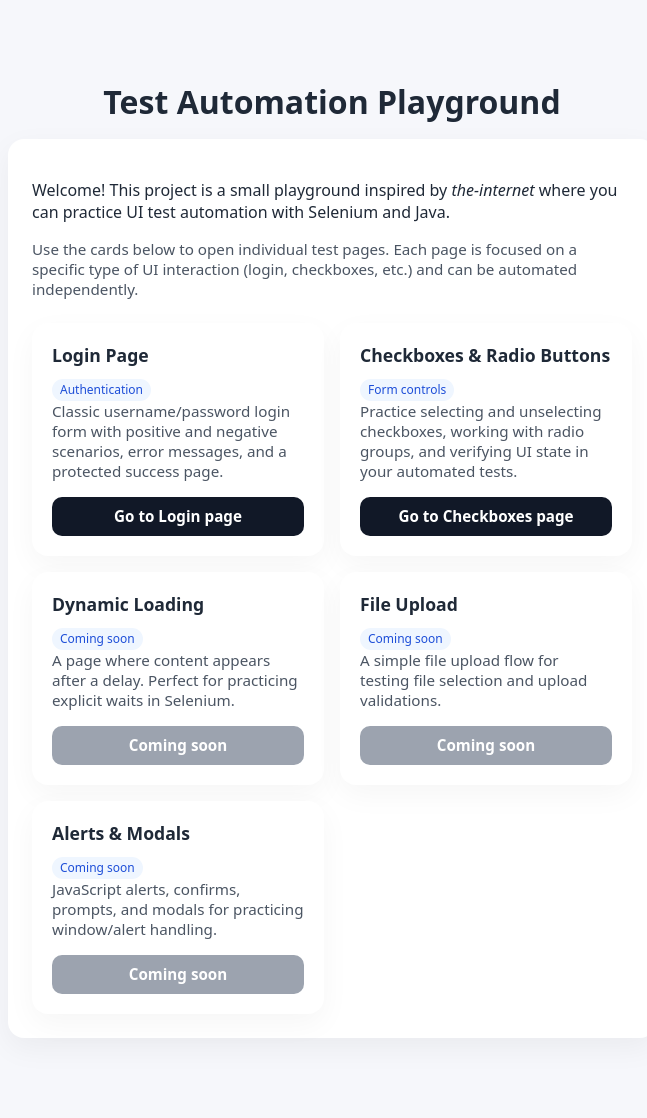
After one commit to jimeneztorres14/practice-login-page-for-test-automation, a Flask app: template templates/home.html in a window 1280 px wide. The commit adds this page. Shown: the whole page, without its empty margins (308-955 px from the left). Run offline with Flask 3, Linux system fonts and the light colour scheme; the template is opened without the code that fills it, so the values that code supplies are empty.

Commit message:
Add a new home page and update CSS file

```diff
--- a/app.py
+++ b/app.py
@@ -10,8 +10,8 @@ VALID_USERNAME = "student"
 VALID_PASSWORD = "Password123"
 
 @app.route("/")
-def root():
-    return redirect(url_for("login"))
+def home():
+    return render_template("home.html")
 
 @app.route("/practice-test-login/", methods=["GET", "POST"])
 def login():
--- a/static/styles.css
+++ b/static/styles.css
@@ -70,3 +70,82 @@ button:hover { opacity: 0.92; }
 }
 .flash { margin-bottom: 1rem; }
 .flash-info { color: #374151; }
+
+.back-btn {
+  display: inline-block;
+  margin-top: 1.2rem;
+  padding: 0.65rem 1rem;
+  background: #7F1734;
+  color: white;
+  text-decoration: none;
+  font-weight: 600;
+  border-radius: 10px;
+  font-size: 0.9rem;
+}
+
+.back-btn:hover {
+  opacity: 0.92;
+}
+
+
+/* ============================
+   Home Page Grid + Navigation Cards
+   ============================ */
+
+.grid {
+  display: grid;
+  grid-template-columns: repeat(auto-fit, minmax(220px, 1fr));
+  gap: 1rem;
+  margin-top: 1.5rem;
+}
+
+.nav-card {
+  border-radius: 16px;
+  padding: 1.25rem;
+  background: #ffffff;
+  box-shadow: 0 10px 30px rgba(0,0,0,0.04);
+  height: 100%;
+  display: flex;
+  flex-direction: column;
+  justify-content: space-between;
+}
+
+.nav-card h2 {
+  margin-top: 0;
+  margin-bottom: 0.5rem;
+  font-size: 1.1rem;
+}
+
+.nav-card p {
+  margin-top: 0;
+  margin-bottom: 1rem;
+  font-size: 0.95rem;
+  color: #4b5563;
+}
+
+.nav-link-btn {
+  display: inline-block;
+  padding: 0.6rem 0.9rem;
+  border-radius: 10px;
+  text-decoration: none;
+  background: #111827;
+  color: #ffffff;
+  font-weight: 600;
+  text-align: center;
+  font-size: 0.95rem;
+}
+
+.nav-link-btn:hover {
+  opacity: 0.92;
+}
+
+.tag {
+  display: inline-block;
+  margin-top: 0.25rem;
+  padding: 0.15rem 0.5rem;
+  border-radius: 999px;
+  font-size: 0.75rem;
+  background: #eff6ff;
+  color: #1d4ed8;
+  font-weight: 500;
+}
--- a/templates/checkboxes.html
+++ b/templates/checkboxes.html
@@ -8,8 +8,8 @@
 </head>
 <body>
   <main class="container">
+    <a href="{{ url_for('home') }}" class="back-btn" data-test="back-button">← Back to Home</a>
     <h1 class="page-title">Checkboxes & Radio Buttons</h1>
-
     <section class="card">
       <form id="preferencesForm">
         <h2>Notification Preferences</h2>
--- /dev/null
+++ b/templates/home.html
@@ -0,0 +1,109 @@
+<!doctype html>
+<html lang="en">
+<head>
+  <meta charset="utf-8" />
+  <meta name="viewport" content="width=device-width, initial-scale=1" />
+  <title>Test Automation Playground | Home</title>
+  <link rel="stylesheet" href="{{ url_for('static', filename='styles.css') }}" />
+</head>
+<body>
+  <main class="container">
+    <h1 class="page-title">Test Automation Playground</h1>
+    <section class="card">
+      <p>
+        Welcome! This project is a small playground inspired by
+        <em>the-internet</em> where you can practice UI test automation
+        with Selenium and Java.
+      </p>
+      <p class="hint">
+        Use the cards below to open individual test pages. Each page is focused
+        on a specific type of UI interaction (login, checkboxes, etc.) and can
+        be automated independently.
+      </p>
+
+      <div class="grid">
+
+        <!-- Login page -->
+        <article class="nav-card" data-test="nav-login">
+          <div>
+            <h2>Login Page</h2>
+            <span class="tag">Authentication</span>
+            <p>
+              Classic username/password login form with positive and negative
+              scenarios, error messages, and a protected success page.
+            </p>
+          </div>
+          <a
+            href="{{ url_for('login') }}"
+            class="nav-link-btn"
+          >
+            Go to Login page
+          </a>
+        </article>
+
+        <!-- Checkboxes & radios page -->
+        <article class="nav-card" data-test="nav-checkboxes">
+          <div>
+            <h2>Checkboxes &amp; Radio Buttons</h2>
+            <span class="tag">Form controls</span>
+            <p>
+              Practice selecting and unselecting checkboxes, working with radio
+              groups, and verifying UI state in your automated tests.
+            </p>
+          </div>
+          <a
+            href="{{ url_for('checkboxes') }}"
+            class="nav-link-btn"
+          >
+            Go to Checkboxes page
+          </a>
+        </article>
+
+        <!-- Placeholder cards for future pages -->
+        <article class="nav-card" data-test="nav-dynamic-loading">
+          <div>
+            <h2>Dynamic Loading</h2>
+            <span class="tag">Coming soon</span>
+            <p>
+              A page where content appears after a delay. Perfect for practicing
+              explicit waits in Selenium.
+            </p>
+          </div>
+          <span class="nav-link-btn" style="background:#9ca3af; cursor:default;">
+            Coming soon
+          </span>
+        </article>
+
+        <article class="nav-card" data-test="nav-file-upload">
+          <div>
+            <h2>File Upload</h2>
+            <span class="tag">Coming soon</span>
+            <p>
+              A simple file upload flow for testing file selection and
+              upload validations.
+            </p>
+          </div>
+          <span class="nav-link-btn" style="background:#9ca3af; cursor:default;">
+            Coming soon
+          </span>
+        </article>
+
+        <article class="nav-card" data-test="nav-alerts">
+          <div>
+            <h2>Alerts &amp; Modals</h2>
+            <span class="tag">Coming soon</span>
+            <p>
+              JavaScript alerts, confirms, prompts, and modals for practicing
+              window/alert handling.
+            </p>
+          </div>
+          <span class="nav-link-btn" style="background:#9ca3af; cursor:default;">
+            Coming soon
+          </span>
+        </article>
+
+      </div>
+    </section>
+  </main>
+</body>
+</html>
--- a/templates/login.html
+++ b/templates/login.html
@@ -9,6 +9,7 @@
 </head>
 <body>
   <main class="container">
+    <a href="{{ url_for('home') }}" class="back-btn" data-test="back-button">← Back to Home</a>
     <h1 class="page-title">Test Login Page</h1>
     {% with messages = get_flashed_messages(with_categories=true) %}
       {% if messages %}
@@ -19,7 +20,6 @@
         </div>
       {% endif %}
     {% endwith %}
-
     <section class="card">
       <form id="loginForm" method="post" action="" novalidate>
         <label for="username">Username</label>
--- a/templates/success.html
+++ b/templates/success.html
@@ -9,8 +9,8 @@
 </head>
 <body>
   <main class="container">
+    <a href="{{ url_for('home') }}" class="back-btn" data-test="back-button">← Back to Home</a>
     <h1 class="page-title">Logged In Successfully</h1>
-
     <article class="card success">
       <p id="successMessage" data-test="success-message">
         Congratulations {{ username }}! You logged into a secure area!
```
